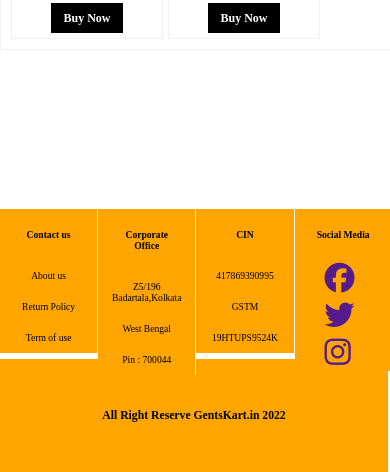
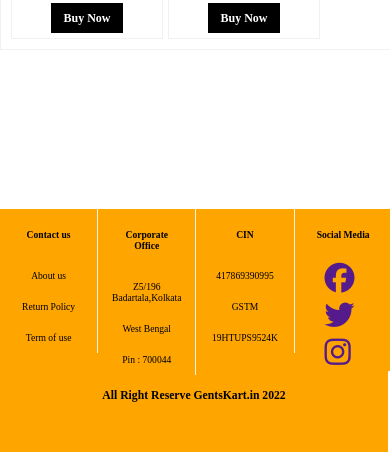
Before and after one commit to mdshabaz41786/Gentskart.in, a plain HTML site: page cart.html in a window 390 px wide. Shown: the part 1376-1848 px from the top of the page. Drawn offline with Linux system fonts and the light colour scheme.

Commit message:
Update cart.html

```diff
--- a/cart.html
+++ b/cart.html
@@ -269,7 +269,7 @@ font-weight : bold;
 }
 .fotboder {
 	font-size: 10px;
-	margin-top: 1480px;
+	margin-top: 1460px;
 	margin-right: 2px;
 
 }
```
